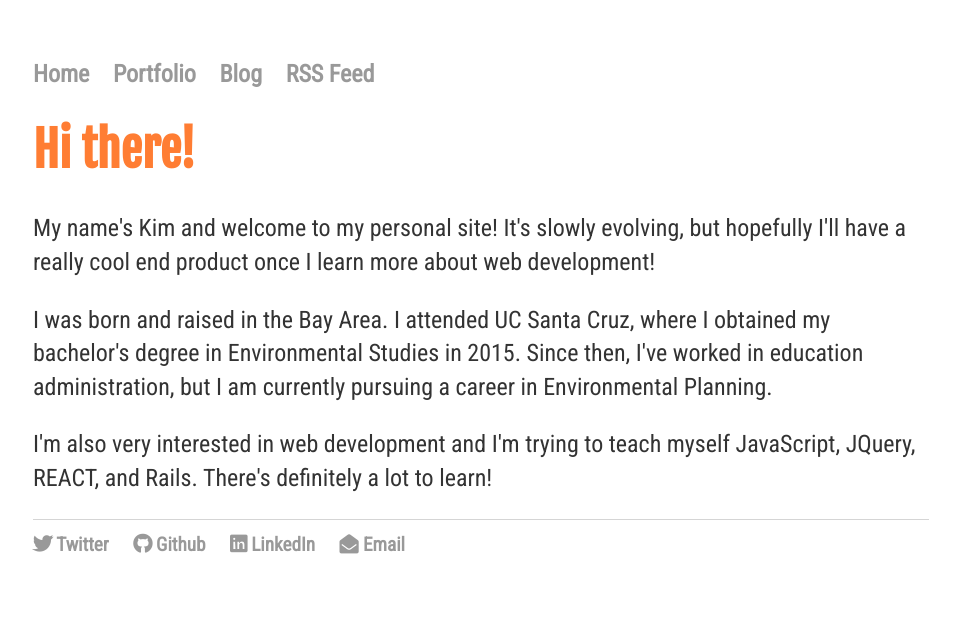
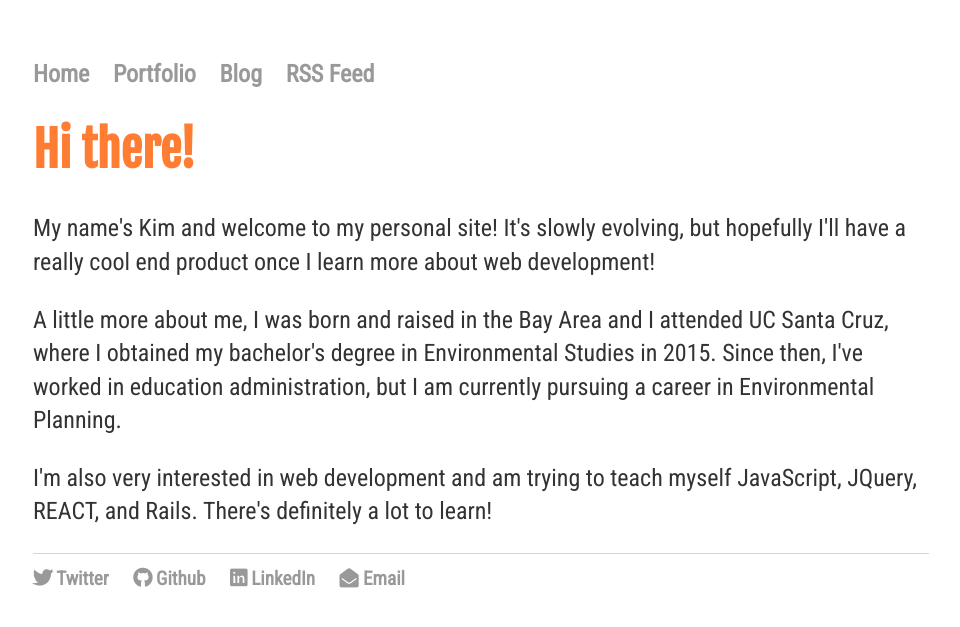
Before and after one commit to czolish/czolish.github.io, a Jekyll site: the page built from index.html, in a window 1280 px wide. Shown: the top 627 px of the page, without its empty margins (159-1119 px from the left). Built offline with Jekyll 4.4.1, drawn with Linux system fonts in a browser that asks for light colours; nearby versions of some CDN libraries; some web fonts are replaced; comment, search, counter and statistics services are not loaded.

Commit message:
Update index.html

```diff
--- a/index.html
+++ b/index.html
@@ -5,6 +5,6 @@
 <div class="blurb">
 	<h1 class="page-title">Hi there!</h1>
 	<p>My name's Kim and welcome to my personal site! It's slowly evolving, but hopefully I'll have a really cool end product once I learn more about web development!</p>
-	<p>I was born and raised in the Bay Area. I attended UC Santa Cruz, where I obtained my bachelor's degree in Environmental Studies in 2015. Since then, I've worked in education administration, but I am currently pursuing a career in Environmental Planning.</p>
-	<p>I'm also very interested in web development and I'm trying to teach myself JavaScript, JQuery, REACT, and Rails. There's definitely a lot to learn!</p>
+	<p>A little more about me, I was born and raised in the Bay Area and I attended UC Santa Cruz, where I obtained my bachelor's degree in Environmental Studies in 2015. Since then, I've worked in education administration, but I am currently pursuing a career in Environmental Planning.</p>
+	<p>I'm also very interested in web development and am trying to teach myself JavaScript, JQuery, REACT, and Rails. There's definitely a lot to learn!</p>
 </div><!-- /.blurb -->
```
